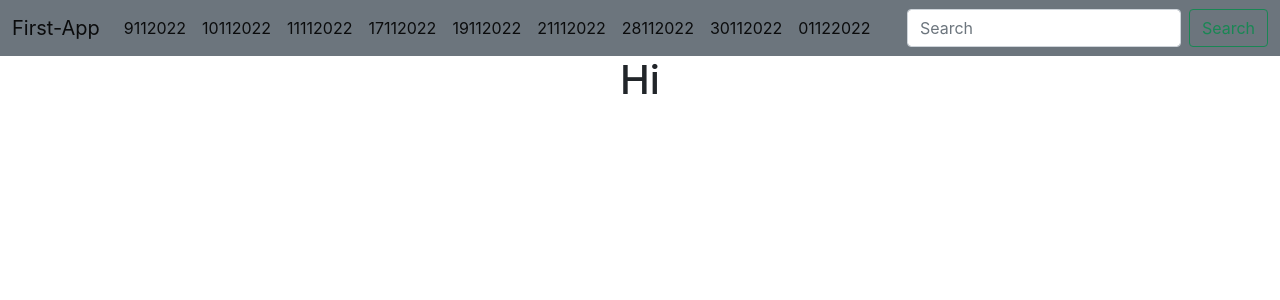
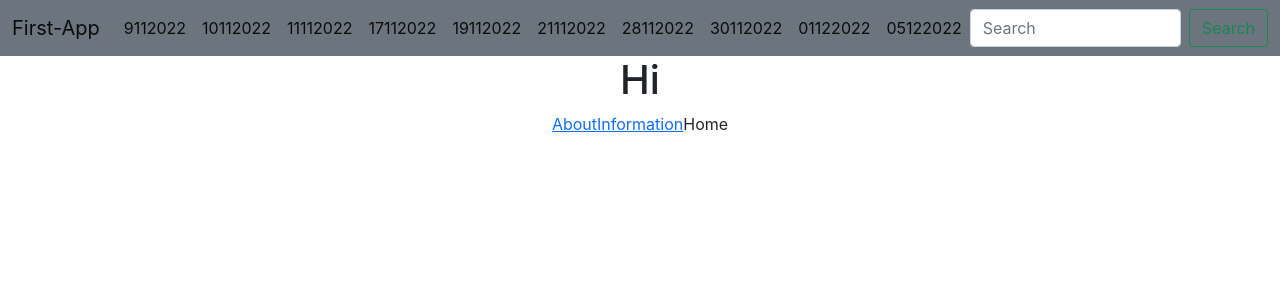
Before and after one commit to Shivproj/firstapp, a React (Create React App) app: page /05122022 in a window 1280 px wide. Shown: the top 300 px of the page. Built offline with nearby package versions, Linux system fonts and the light colour scheme.

Commit message:
complete routing

```diff
--- a/src/App.js
+++ b/src/App.js
@@ -1,5 +1,5 @@
 import "./App.css";
-import { BrowserRouter, Switch, Link, Route } from "react-router-dom";
+import {Redirect, BrowserRouter, Switch, Link, Route } from "react-router-dom";
 import Class1 from "./Components/9112022/Class1";
 import Calculator from "./Components/10112022/calculator";
 import A from "./Components/11112022/A";
@@ -8,12 +8,14 @@ import Result from "./Components/21112022/Result";
 import Table from "./Components/28112022/Table";
 import Aparam from "./Components/30112022/Aparam";
 import Calc from "./Components/01122022/Calc";
+import Home from "./Components/05122022/Home"
 
 function App() {
   return (
     <>
       <div className="App ">
         <h1>Hi</h1>
+        <Redirect to="/05122022"/>
 
         <Switch>
           <Route path="/9112022" children={<Class1 />} />
@@ -24,6 +26,8 @@ function App() {
           <Route path="/28112022" children={<Table />} />
           <Route path="/30112022/:id" children={<Aparam />} />
           <Route path="/01122022/:id1/:id2" children={<Calc />} />
+          <Route path="/05122022/" children={<Home/>}/>
+
 
         </Switch>
       </div>
--- /dev/null
+++ b/src/Components/05122022/About.js
@@ -0,0 +1,6 @@
+const About=()=>{
+return(
+    <div>About</div>
+)
+}
+export default About
--- /dev/null
+++ b/src/Components/05122022/Home.js
@@ -0,0 +1,25 @@
+import { Route,useRouteMatch ,Link,Switch} from "react-router-dom";
+import About from './About';
+import Information from './Information';
+const Home =()=>{
+    let { path, url } = useRouteMatch();
+return(
+    <div>
+        <Link to={`${url}/About`}>About</Link>
+        <Link to={`${url}/Information`}>Information</Link>
+
+        <Switch>
+            <Route path={`${url}/About`} children={<About/>}/>
+            <Route path={`${url}/Information`} children={<Information/>}/>
+
+        </Switch>
+
+
+
+
+
+        Home</div>
+);
+
+}
+export default Home;
--- /dev/null
+++ b/src/Components/05122022/Information.js
@@ -0,0 +1,6 @@
+const Information =()=>{
+    return(
+    <div>Information</div>
+    )
+}
+export default Information;
--- a/src/Components/navbar.js
+++ b/src/Components/navbar.js
@@ -40,6 +40,8 @@ const Navbar =()=>{
           </li>
           <li class="nav-item"><Link class="nav-link active" to="/01122022">01122022</Link>
           </li>
+          <li class="nav-item"><Link class="nav-link active" to="/05122022">05122022</Link>
+          </li>
 
          </ul>
 
```
Also changed, not shown: src/Components/01122022/Calc.js (line endings or trailing spaces).
